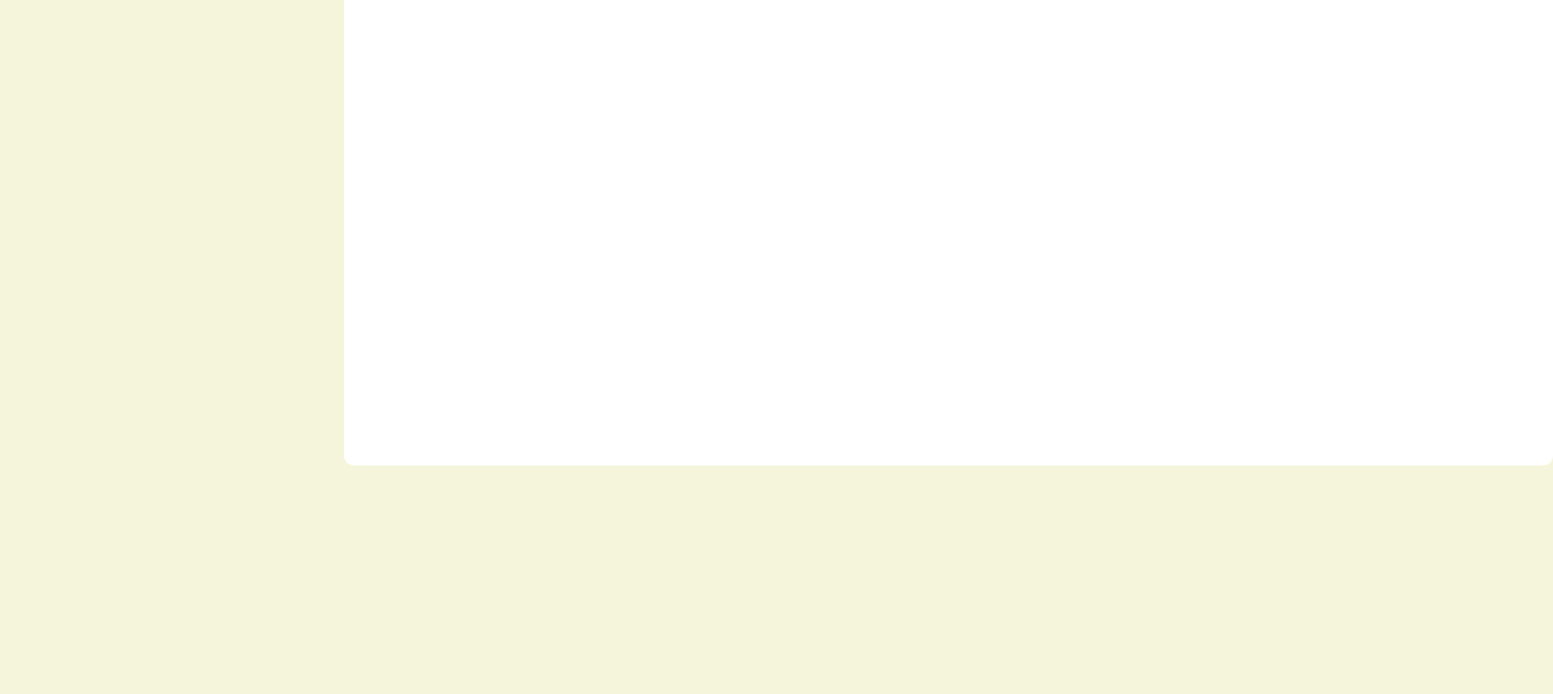
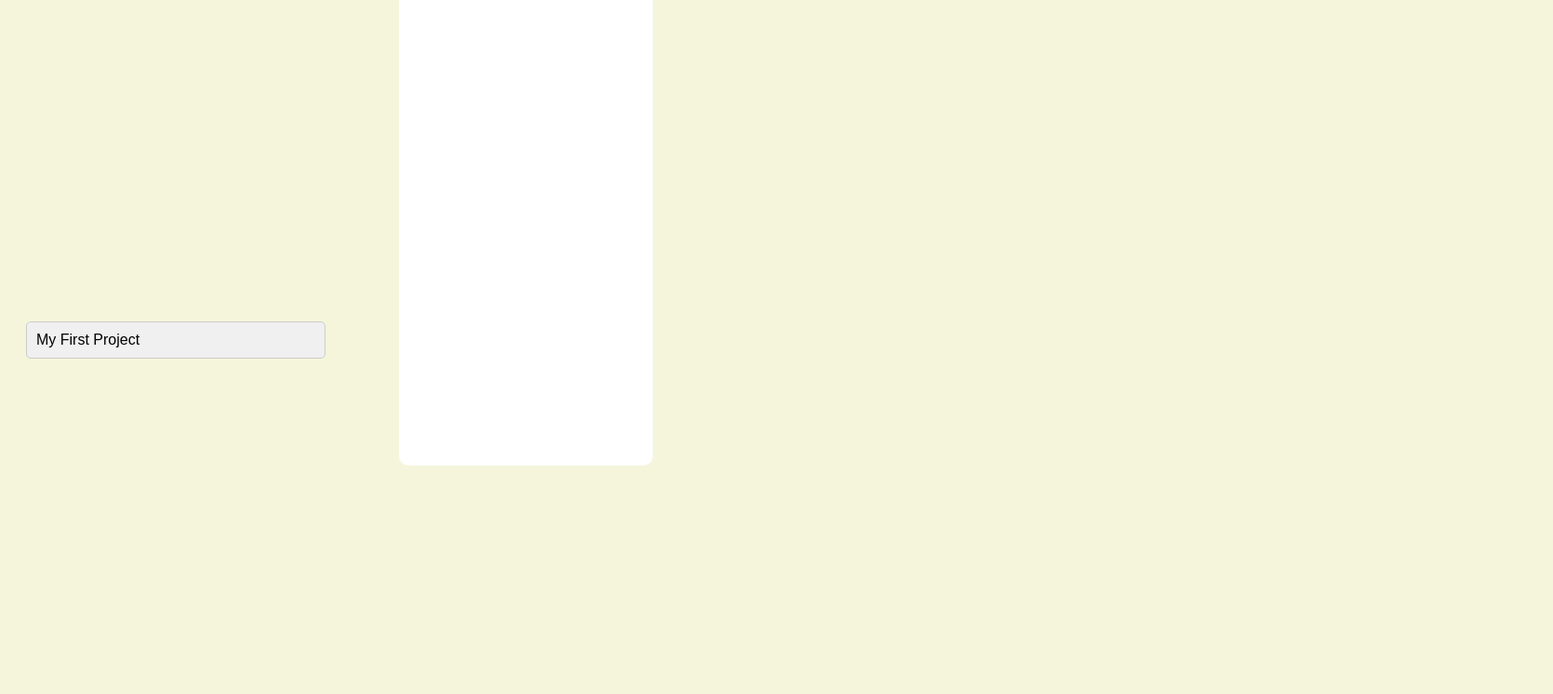
Before and after one commit to earnestabromjr/TOP-ToDo-List-App, a website built with webpack: page src/template.html in a window 1280 px wide. Shown: the part 407-1154 px from the top of the page at 93% size, 1670 px wide, since content can reach past the window. Built offline with nearby package versions, Linux system fonts and the light colour scheme.

Commit message:
Changing ui layout

```diff
--- a/src/style.css
+++ b/src/style.css
@@ -1,7 +1,7 @@
 body {
 	display: grid;
 	grid-template-rows: auto 1fr auto;
-	grid-template-columns: 1fr 3fr;
+	grid-template-columns: 1fr;
 	flex-direction: column;
 	align-items: center;
 	background: beige;
@@ -48,29 +48,33 @@ nav button {
 }
 
 div#container {
+	grid-row: 2 / 3;
+	grid-column: 1 / 2;
 	display: grid;
 	grid-template-rows: auto 1fr auto;
 	grid-template-columns: 1fr 2fr;
 	width: 100%;
-	height: 100vh;
+	height: 30vh;
 }
 
 #content {
-	grid-row: 2 / 3;
+	grid-column: 1 / -1;
+	grid-row: 3 / 4;
 	display: grid;
-	grid-template-columns: repeat(3, 1fr);
-	grid-template-rows: auto auto auto;
+	grid-template-columns: 1fr;
+	grid-template-rows: auto auto;
 	align-items: start;
 	justify-content: space-evenly;
 	padding: 10px;
 	height: 100vh;
 }
 div#projects {
-	grid-row: 3 / -1;
+	grid-column: 1 / -1;
+	grid-row: 2 / -1;
 }
 
 .project-card {
-	grid-row: 4 / 5;
+	grid-row: 2 / 3;
 	background-color: #f0f0f0;
 	border: 1px solid #ccc;
 	border-radius: 5px;
@@ -100,13 +104,13 @@ div#projects {
 
 div#todos {
 	grid-column: 2 / -1;
-	grid-row: 1 / 2;
+	grid-row: 1 / -1;
 	display: flex;
 	flex-direction: column;
 	align-items: center;
 	justify-content: center;
 	background-color: white;
-	width: 100vw;
+	width: 30%;
 	border-radius: 10px;
 	padding: 10px;
 	height: 100vh;
@@ -114,7 +118,8 @@ div#todos {
 
 #content h2 {
 	border-bottom: 2px solid #bd537c;
-	grid-row: 2 / 3;
+	grid-column: 1 / -1;
+	grid-row: 1 / 2;
 	font-family: "Adwaita Mono", monospace;
 	font-size: 2rem;
 	margin-top: 1rem;
--- a/src/template.html
+++ b/src/template.html
@@ -7,6 +7,7 @@
 </head>
 
 <body>
+  <div id="app">
     <header>
       <h1>ToDo List App</h1>
     </header>
@@ -22,6 +23,7 @@
     <div id="todos">
     </div>
     </div>
+  </div>
 </body>
 
 </html>
--- a/src/todoui.js
+++ b/src/todoui.js
@@ -361,6 +361,7 @@ export class TodoUI {
 	}
 
 	loadDefaultPage() {
+		this.uiElements.body.appendChild(this.uiElements.content);
 		this.uiElements.content.innerHTML = "";
 		this.renderProjects();
 		this.renderTodos();
```
